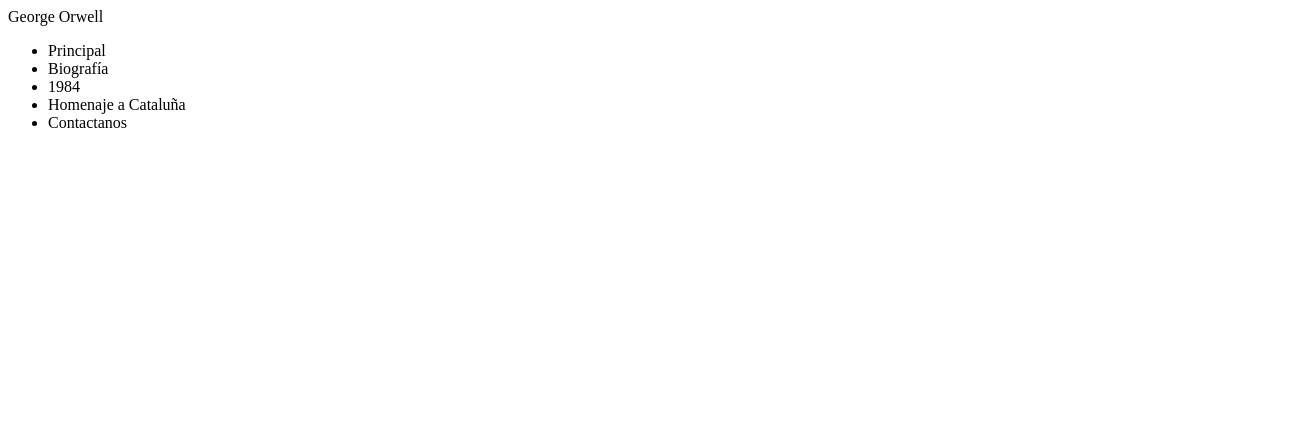
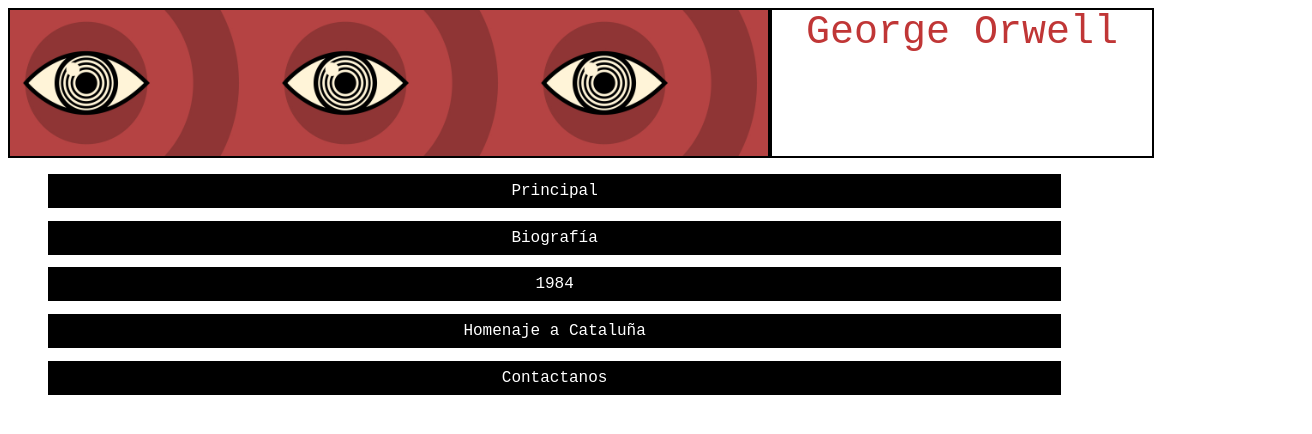
Before and after one commit to keldaur/Proyecto2EvaJacintoLopez, a plain HTML site: page index.html in a window 1280 px wide. Shown: the whole page, 1312 px wide, since content can reach past the window. Drawn offline with Linux system fonts and the light colour scheme.

Commit message:
Header Navigation halfway

```diff
--- /dev/null
+++ b/css/body.css
@@ -0,0 +1,6 @@
+body
+{
+    max-width: 100vh;
+    height: auto;
+    background-color: blanchedalmond;
+}
--- a/css/header.css
+++ b/css/header.css
@@ -1,3 +1,26 @@
+
 header{
+    font-size: 40px;
+    height:150px;
+    width:100%;
+    color: rgb(192, 54, 54);
+    display: flex;
+}
 
-}
+    header *{
+    }
+
+    #autor{
+        border: 2px solid black;
+        width:30%;
+        text-align: center;
+        font-family: 'Roboto Mono', monospace;
+    }
+
+    #bigbrother {
+        border:2px solid black;
+        width: 60%;
+        height: auto;
+        background-image: url("../images/headerBigBrother.png");
+        background-size:contain;
+      }
--- /dev/null
+++ b/css/nav.css
@@ -0,0 +1,30 @@
+ul{
+    width:100%;
+    height: 200px;
+    display:flex;
+    flex-direction: column;
+    list-style: none;
+    justify-self: flex-start;
+    justify-content: space-evenly;
+}
+
+    li{
+        width: 80%;
+        flex-grow: 1;
+        height:100px;
+        font-family: 'Roboto Mono', monospace;
+        border: 1px solid black;
+        text-align: center;
+        line-height: 2em;
+        background-color: black;
+        color: white;
+    }
+
+        li:hover{
+            transition: linear 2s;
+            background-color: red;
+        }
+
+        li + li {
+            margin-top: 1%;
+        }
--- a/index.html
+++ b/index.html
@@ -3,23 +3,25 @@
 <head>
     <meta charset="UTF-8">
     <meta name="viewport" content="width=device-width, initial-scale=1.0">
-    <link rel="stylesheet" href="">
+    <link rel="stylesheet" href="css/header.css">
+    <link rel="stylesheet" href="css/nav.css">
     <title>Document</title>
 </head>
 
 <body>
     <header>
-        George Orwell
+
+        <div id="bigbrother" class="headerson"></div>
+        <div id="autor" class="headerson">George Orwell</div>
     </header>
     <nav>
         <ul>
-            <li>Principal</li>
+            <li href="index.html">Principal</li>
             <li>Biografía</li>
             <li>1984</li>
             <li>Homenaje a Cataluña</li>
             <li>Contactanos</li>
         </ul>
     </nav>
-
 </body>
 </html>
```
Also changed, not shown: images/headerBigBrother.png (added), images/orwellheadertest.png (added).
